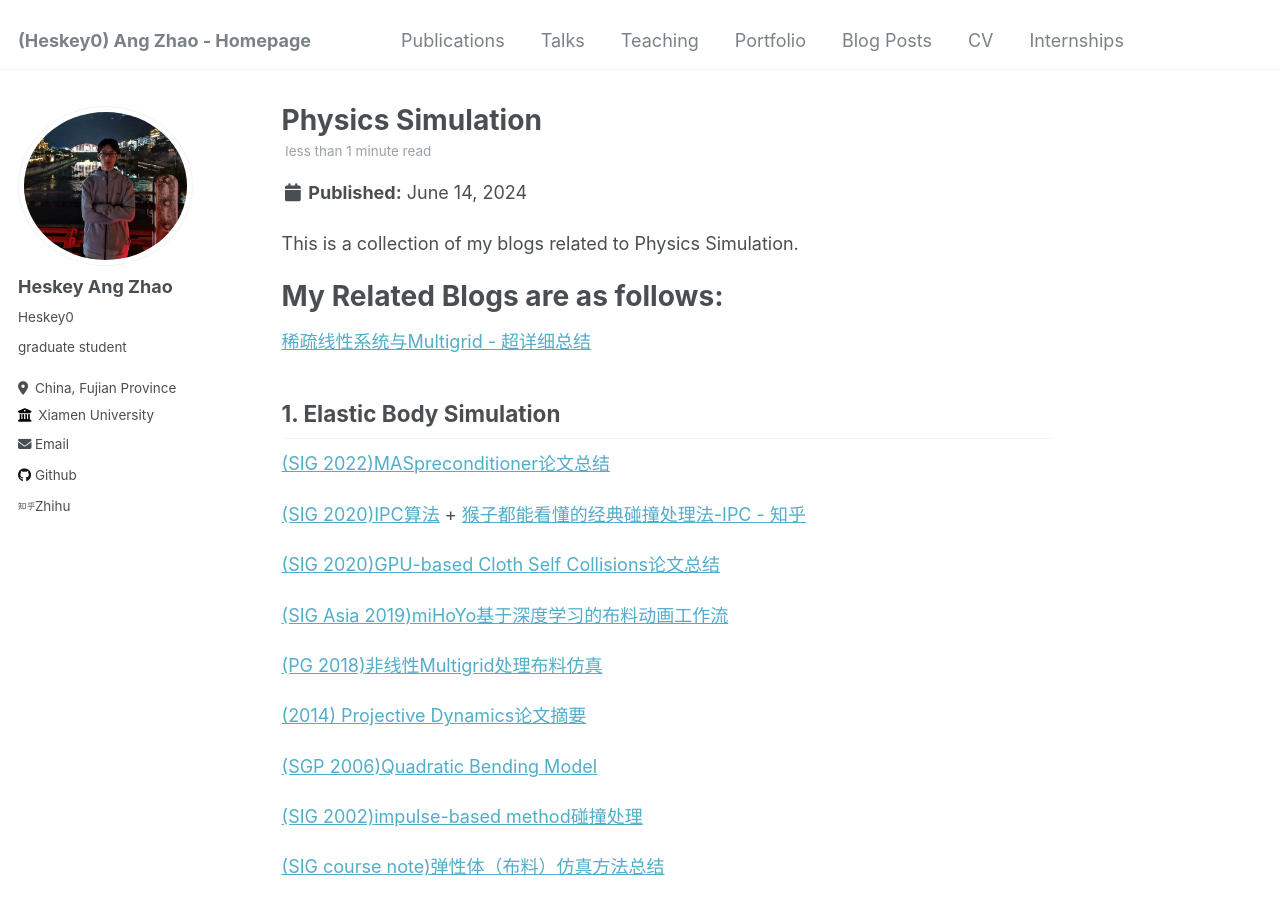
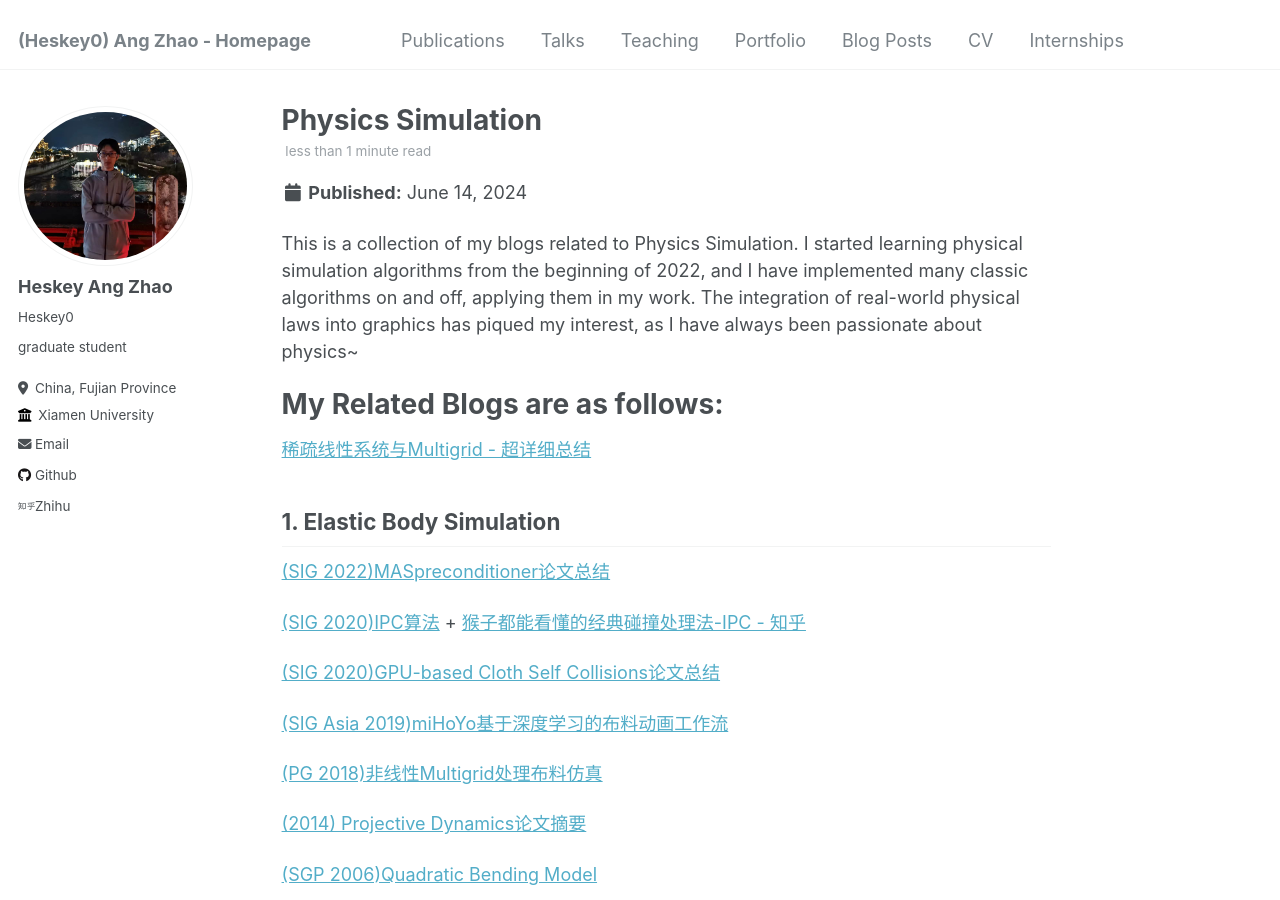
Before and after one commit to Heskey0/Heskey0.github.io, a Jekyll site: the page built from _posts/2013-08-14-blog-post-2.md, in a window 1280 px wide and 900 px high. Built offline with Jekyll 4.4.1, drawn with Linux system fonts in a browser that asks for light colours.

```diff
--- a/_posts/2013-08-14-blog-post-2.md
+++ b/_posts/2013-08-14-blog-post-2.md
@@ -8,7 +8,7 @@ tags:
 
 ---
 
-This is a collection of my blogs related to Physics Simulation.
+This is a collection of my blogs related to Physics Simulation. I started learning physical simulation algorithms from the beginning of 2022, and I have implemented many classic algorithms on and off, applying them in my work. The integration of real-world physical laws into graphics has piqued my interest, as I have always been passionate about physics~
 
 # My Related Blogs are as follows:
 
```
Also changed, not shown: _portfolio/portfolio-computer-character-animation.md (+1 -1 lines), _portfolio/portfolio-game-development.md (+1 -1 lines), _portfolio/portfolio-physical-simulation.md (+1 -1 lines), _portfolio/portfolio-rendering.md (+1 -1 lines), images/500x300_character_animation.png (added), images/500x300_game_development.png (added), images/500x300_physical_simulation.png (added), images/500x300_rendering.png (added).
